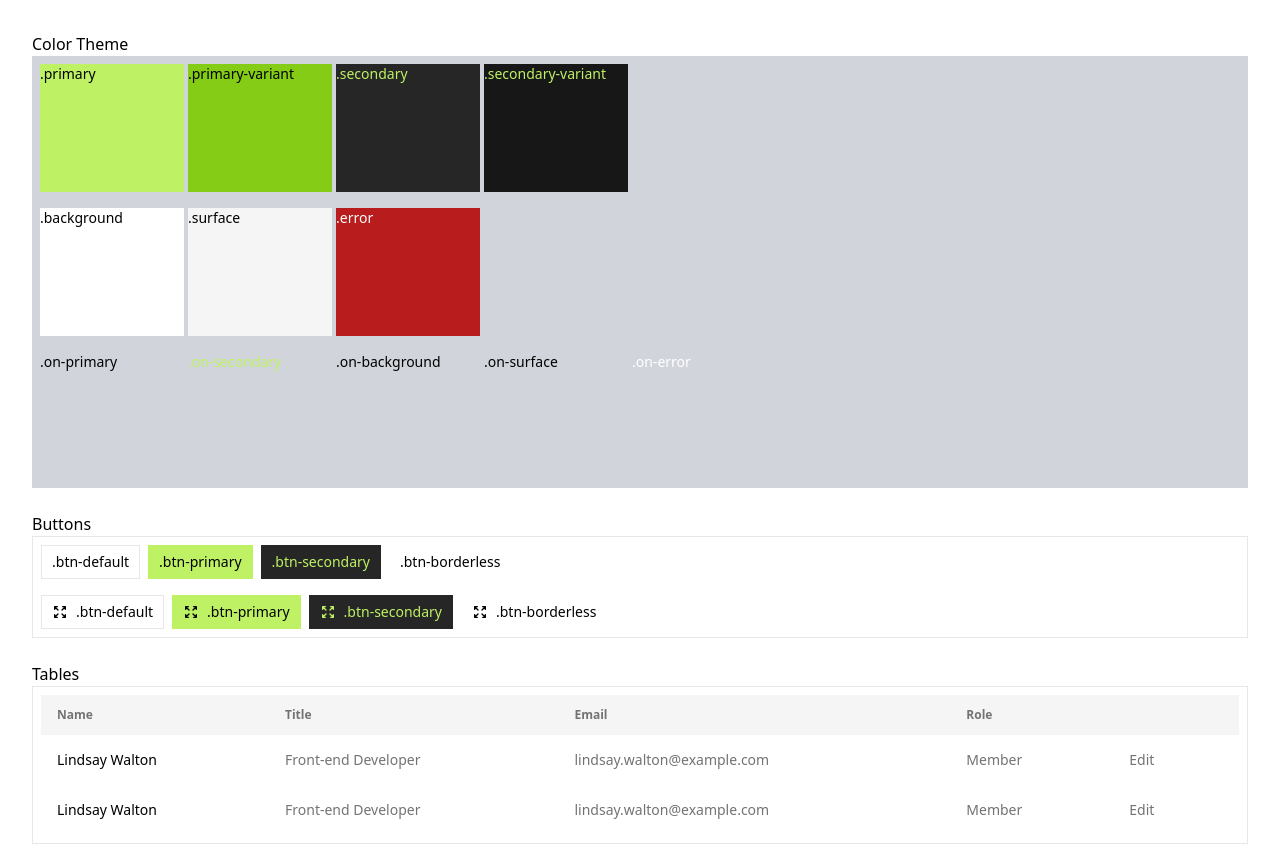
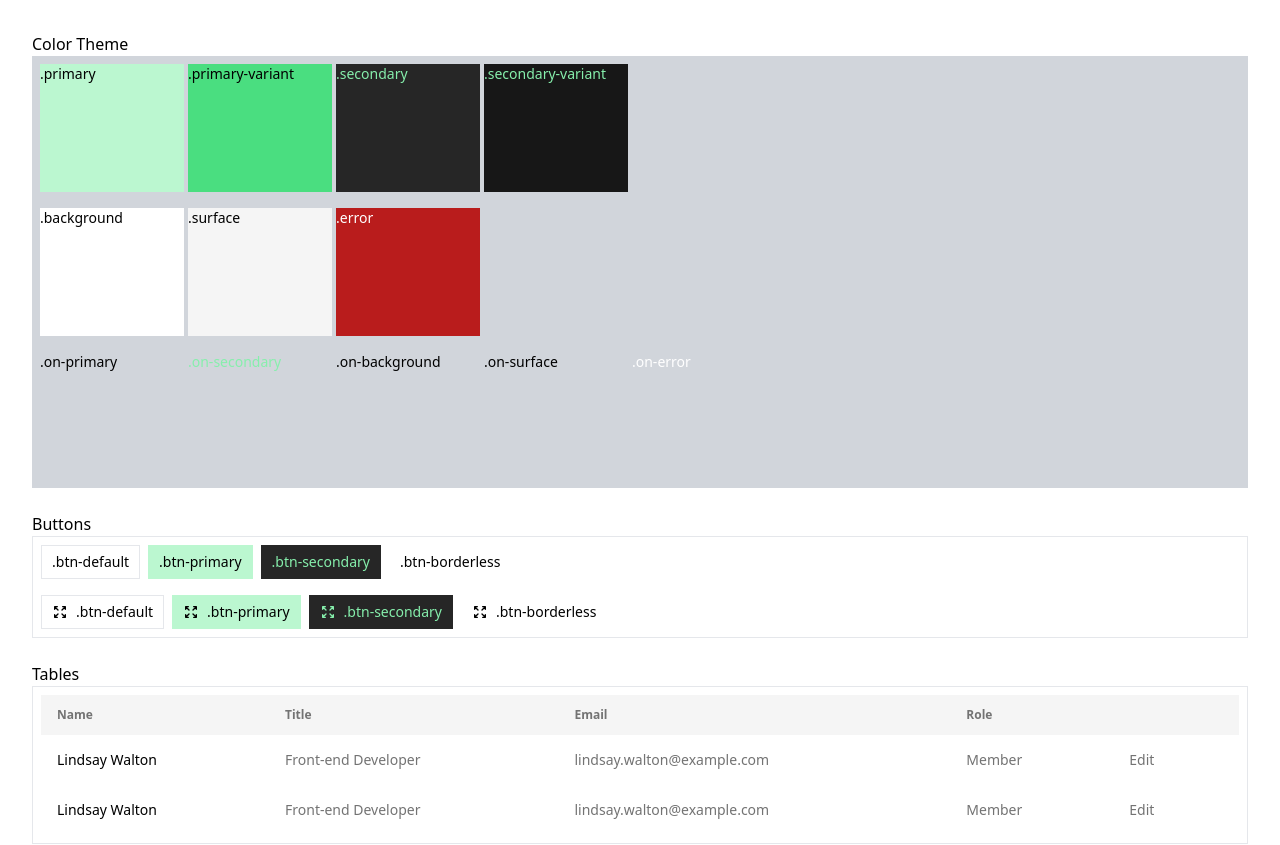
Before and after one commit to f7g/p1-ui-library, a React (Create React App) app: page / in a window 1280 px wide. Shown: the top 845 px of the page. Built offline with nearby package versions, Linux system fonts and the light colour scheme.

Commit message:
Change primary

```diff
--- a/src/index.css
+++ b/src/index.css
@@ -5,10 +5,10 @@
 @layer base {
   /* Backgrounds */
   .primary {
-    @apply bg-lime-300;
+    @apply bg-green-200;
   }
   .primary-variant {
-    @apply bg-lime-500;
+    @apply bg-green-400;
   }
   .secondary {
     @apply bg-neutral-800;
@@ -31,7 +31,7 @@
     @apply text-black;
   }
   .on-secondary {
-    @apply text-lime-300;
+    @apply text-green-300;
   }
   .on-background {
     @apply text-black;
```
